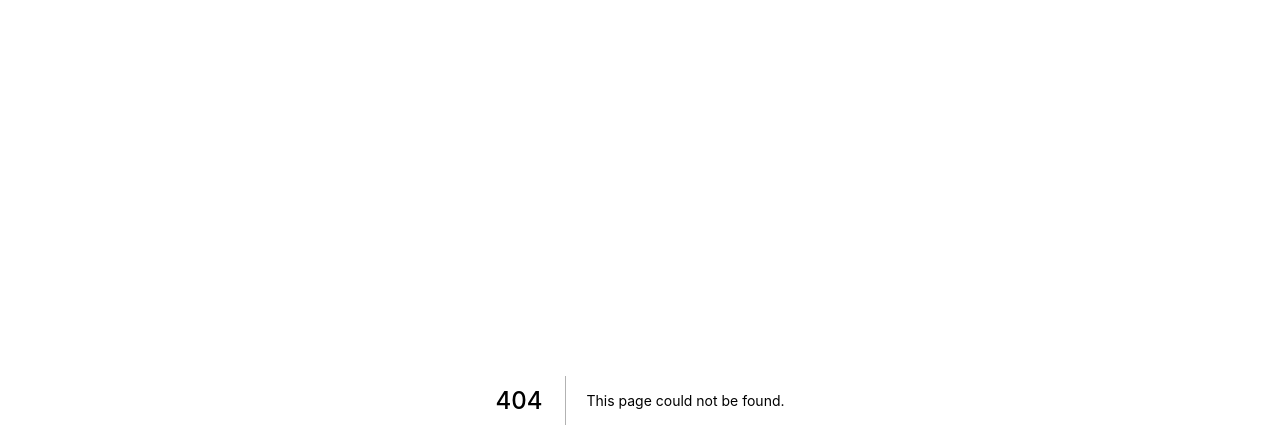
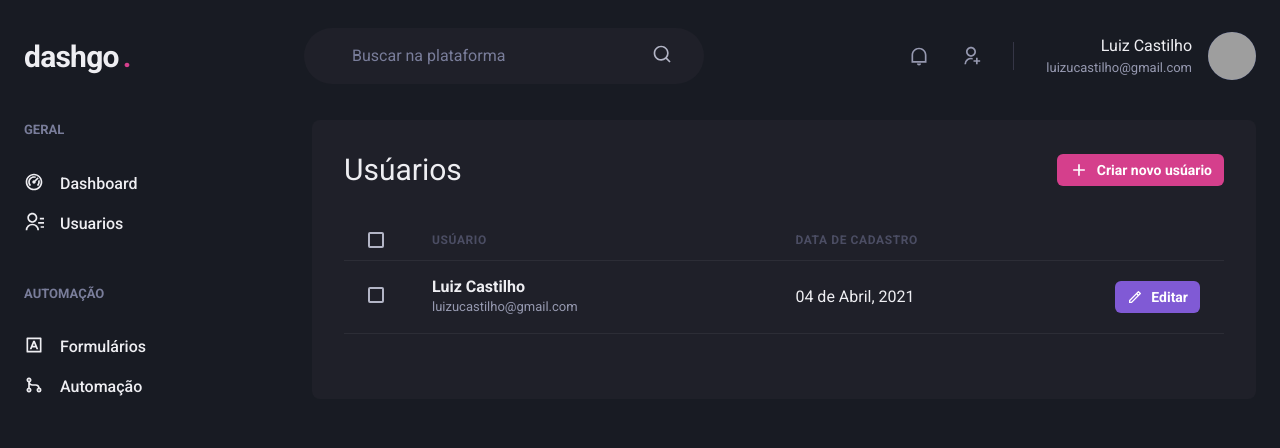
Before and after one commit to Luizu/ignite-dashgo, a Next.js app: page /users in a window 1280 px wide. Before the commit this address had no page. Shown: the top 448 px of the page. Built offline with nearby package versions, Linux system fonts and the light colour scheme; grey boxes are pictures that could not be loaded.

Commit message:
Chore: Create list users page

```diff
--- /dev/null
+++ b/src/pages/users/index.tsx
@@ -0,0 +1,58 @@
+import { Box, Flex, Heading, Button, Icon, Table, Thead, Tr, Th, Checkbox, Tbody, Td, Text } from "@chakra-ui/react";
+import { RiAddLine, RiPencilLine } from "react-icons/ri";
+import { Header } from "../../components/Header";
+import { Sidebar } from "../../components/Sidebar";
+
+export default function UserList() {
+  return (
+    <Box>
+      <Header />
+
+      <Flex w="100%" my="6" maxWidth={1480} mx="auto" px="6">
+        <Sidebar />
+
+        <Box flex="1" borderRadius={8} bg="gray.800" p="8">
+          <Flex mb="8" justify="space-between" align="center">
+            <Heading size="lg" fontWeight="normal">Usúarios</Heading>
+
+            <Button as="a" size="sm" fontSize="sm" colorScheme="pink" leftIcon={<Icon as={RiAddLine} fontSize="20" />}>
+              Criar novo usúario
+            </Button>
+          </Flex>
+
+          <Table colorScheme="whiteAlpha">
+            <Thead>
+              <Tr>
+                <Th px="6" color="gray.300" w="8">
+                  <Checkbox colorScheme="pink" />
+                </Th>
+                <Th>Usúario</Th>
+                <Th>Data de cadastro</Th>
+                <Th w="8"></Th>
+              </Tr>
+            </Thead>
+            <Tbody>
+              <Td px="6">
+                <Checkbox colorScheme="pink" />
+              </Td>
+              <Td>
+                <Box>
+                  <Text fontWeight="bold">Luiz Castilho</Text>
+                  <Text fontSize="small" color="gray.300">luizucastilho@gmail.com</Text>
+                </Box>
+              </Td>
+              <Td>
+                04 de Abril, 2021
+              </Td>
+              <Td>
+                <Button as="a" size="sm" fontSize="sm" colorScheme="purple" leftIcon={<Icon as={RiPencilLine} fontSize="16" />}>
+                  Editar
+            </Button>
+              </Td>
+            </Tbody>
+          </Table>
+        </Box>
+      </Flex>
+    </Box>
+  )
+}
```
